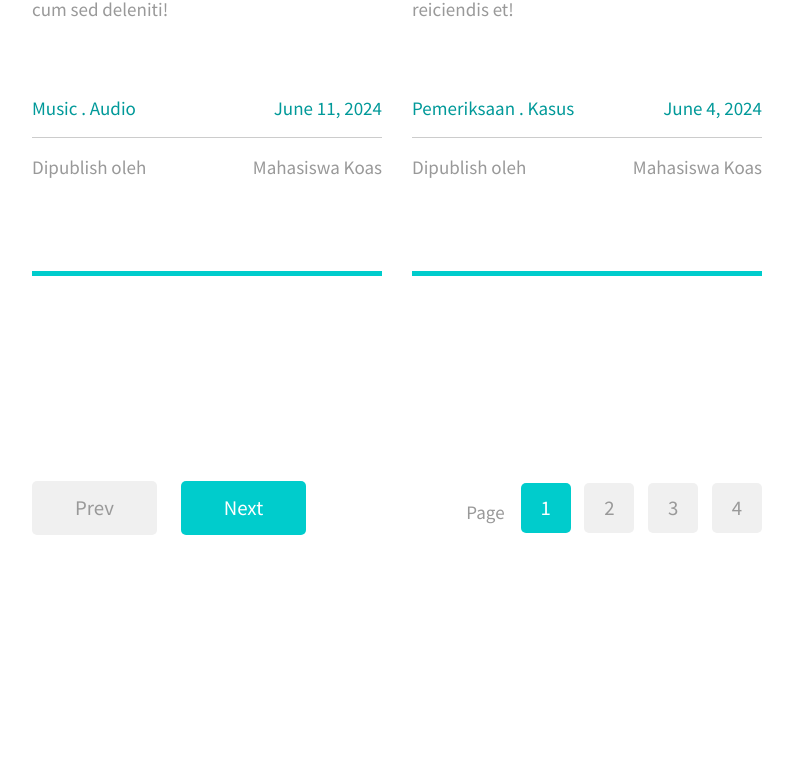
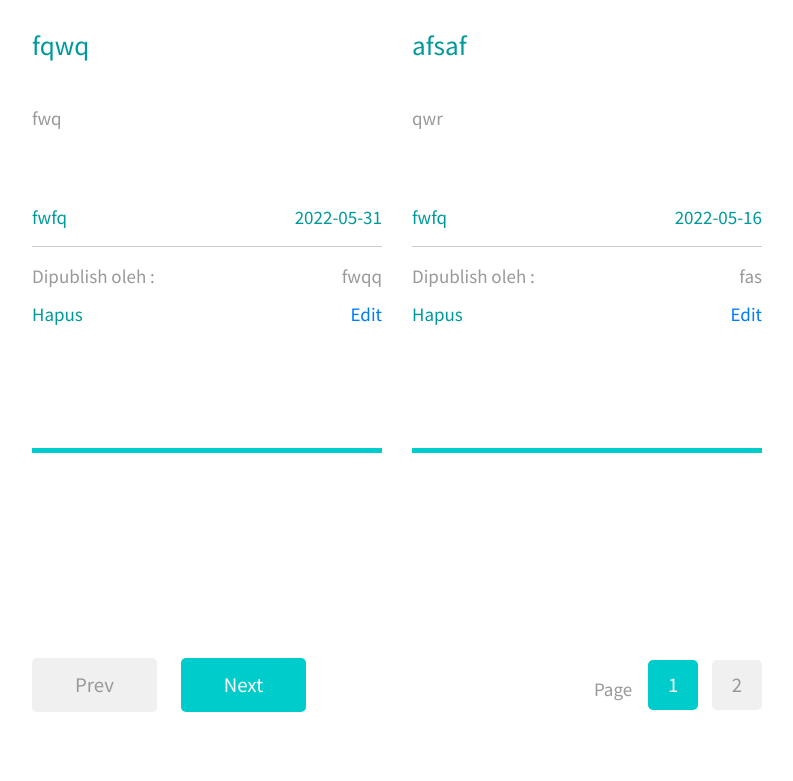
Before and after one commit to SFrian/MF1-TKT--RSGM-online-USK, a PHP site: page /beranda.php in a window 1280 px wide. Shown: the part 1531-2312 px from the top of the page, without its empty margins (403-1196 px from the left). Before the commit the page ends 2066 px from the top, so only its background shows below. Run offline with PHP 8.4, Linux system fonts and the light colour scheme; a user stored in the database is signed in; data comes from the database, SQL or seed files in the repository.

Commit message:
postsesionberanda.php

```diff
--- a/beranda.php
+++ b/beranda.php
@@ -1,4 +1,40 @@
-<!-- membuat paragraf pada html -->
+<?php
+session_start();
+if( !isset($_SESSION['login'])) {
+    header("Location: index.php");
+    exit;
+}
+
+
+// koneksi database
+   require 'config/function.php';
+   // paginasi
+   // konfigurasikan pagination
+   $jumlahDataPerHalaman = 4;
+   $jumlahData = count(query("SELECT * FROM studikasus"));
+   $jumlahHalaman = ceil($jumlahData / $jumlahDataPerHalaman);
+   // op ternari
+   $halamanAktif = (isset($_GET["halaman"])) ? $_GET["halaman"] : 1;
+   $awalData = ($jumlahDataPerHalaman * $halamanAktif) - $jumlahDataPerHalaman;
+
+
+
+
+
+
+   $studikasus = query("SELECT * FROM studikasus ORDER BY id DESC LIMIT $awalData,$jumlahDataPerHalaman");
+//    ORDER BY id DESC
+
+//  Button cari
+// live search
+if(isset($_POST["cari"]) ){
+    $studikasus = cari($_POST["keyword"]);
+
+}
+
+
+?>
+
 <!DOCTYPE html>
 <html lang="en">
 <head>
@@ -22,34 +58,46 @@
             <!-- header bar -->
             <div class="tm-site-header">
                 <div class="mb-3 mx-auto tm-site-logo"><i class="fas fa-times fa-2x"></i></div>
-                <h1 class="text-center">Profile User</h1>
+                <h1 class="text-center">RSGM</h1>
+                <!-- <h1 class="text-center">Profile User</h1> -->
             </div>
             <nav class="tm-nav" id="tm-nav">
                 <ul>
                     <li class="tm-nav-item active"><a href="beranda.php" class="tm-nav-link">
-                        <i class="fas fa-home"></i>
+
+                        <i class="fas fa-h-square"></i>
                         Beranda
                     </a></li>
                     <li class="tm-nav-item"><a href="input_kasus.php" class="tm-nav-link">
-                        <i class="fas fa-pen"></i>
+                        <i class="fas fa-plus"></i>
                         Input Kasus
                     </a></li>
                     <li class="tm-nav-item"><a href="daftar_pasien.php" class="tm-nav-link">
                         <i class="fas fa-users"></i>
                         Daftar Pasien
                     </a></li>
+                    <!-- <li class="tm-nav-item"><a href="profile.php" class="tm-nav-link">
+                        <i class="fas fa-user"></i>
+                        Profile
+                    </a></li> -->
                     <li class="tm-nav-item"><a href="hubungi_kami.php" class="tm-nav-link">
                         <i class="far fa-comments"></i>
                         Hubungi Kami
                     </a></li>
+                    </a></li>
+                    <li class="tm-nav-item"><a href="input_kasus.php" class="tm-nav-link">
+                        <i class="fas fa-plus"></i>
+                        Input Kasus
+
                 </ul>
             </nav>
 
-            <div class="tm-mb-65">
-                <a rel="nofollow" href="https://fb.com/templatemo" class="tm-social-link">
-                    <i class="fab fa-facebook tm-social-icon"></i>
+            <!-- icon soscial media -->
+            <div class="tm-mb-100">
+                <a rel="nofollow" href="logout.php" class="tm-social-link">
+                    <i class="fas fa-sign-out-alt tm-social-icon"></i>
                 </a>
-                <a href="https://twitter.com" class="tm-social-link">
+                <!-- <a href="https://twitter.com" class="tm-social-link">
                     <i class="fab fa-twitter tm-social-icon"></i>
                 </a>
                 <a href="https://instagram.com" class="tm-social-link">
@@ -57,114 +105,90 @@
                 </a>
                 <a href="https://linkedin.com" class="tm-social-link">
                     <i class="fab fa-linkedin tm-social-icon"></i>
-                </a>
+                </a> -->
             </div>
 
         </div>
     </header>
+
     <div class="container-fluid">
+
+
         <main class="tm-main">
 
-            <!-- Form Untuk pencarian  -->
+
             <div class="row tm-row">
                 <div class="col-12">
-                    <form method="GET" class="form-inline tm-mb-80 tm-search-form">
-                        <input class="form-control tm-search-input" name="query" type="text" placeholder="Cari..." aria-label="Search">
-                        <button class="tm-search-button" type="submit">
+                    <!-- Form Untuk pencarian  -->
+                    <form action="" method="post" class="form-inline tm-mb-80 tm-search-form">
+                                        <!-- input pencarian -->
+                        <input autofocus  class="form-control tm-search-input" name="keyword"
+                                type="text" placeholder="Cari..." aria-label="Search" autocomplete="off">
+                                        <!-- tombol Button -->
+                        <button class="tm-search-button" type="submit" name="cari">
                             <i class="fas fa-search tm-search-icon" aria-hidden="true"></i>
                         </button>
                     </form>
                 </div>
             </div>
+
             <div class="row tm-row">
+
+
+    <?php foreach( $studikasus as $row) : ?>
                 <article class="col-12 col-md-6 tm-post">
+                </a></li>
+                    <li class="tm-nav-item"><a href="input_kasus.php" class="tm-nav-link">
+                        <i class="fas fa-plus"></i>
+                        Input Kasus
                     <hr class="tm-hr-primary">
                     <a href="post.html" class="effect-lily tm-post-link tm-pt-60">
                         <div class="tm-post-link-inner">
-                            <img src="img/img-02 - Copy.jpg" alt="Image" class="img-fluid">
+                            <img src="img/<?= $row["gambar"]; ?>" alt="Image" class="img-fluid">
                         </div>
+
                         <span class="position-absolute tm-new-badge">Baru</span>
-                        <h2 class="tm-pt-30 tm-color-primary tm-post-title">Kasus Yang Baru Dipublis</h2>
+
+                        <!-- element judul -->
+                        <h2 class="tm-pt-30 tm-color-primary tm-post-title" ><?= $row["judul"]; ?></h2>
                     </a>
+                        <!-- deskripsi -->
                     <p class="tm-pt-30">
-                        Disini berisikan contoh inputan kasus berserta keterangan info lanjutan dari kasus yang diinput mahasiswa.
+                        <?= $row["deskripsi"]; ?>
                     </p>
+
                     <div class="d-flex justify-content-between tm-pt-45">
-                        <span class="tm-color-primary">Pemeriksaan  . Rutin</span>
-                        <span class="tm-color-primary">April 18, 2022</span>
+                        <!-- keterangan -->
+                        <span class="tm-color-primary">
+                            <?= $row["keterangan"]; ?>
+                        </span>
+
+                        <!-- tanggal bulan dan waktu -->
+                        <span class="tm-color-primary"><?= $row["jadwal"]; ?></span>
                     </div>
                     <hr>
+
                     <div class="d-flex justify-content-between">
                         <span>Dipublish oleh :</span>
-                        <span>Eren Jeagar</span>
+                        <!-- nama disini -->
+                        <span><?= $row["nama"]; ?></span>
+                    </div>
+                    <div class="d-flex justify-content-between">
+                        <a href="hapus.php?id=<?= $row["id"]; ?> " onclick="
+                        return confirm('Apakah anda yakin ingin menghapus Kasus ini?');" class="tm-color-primary">Hapus</a>
+                        <!-- Ubah postingan -->
+                        <a href="edit.php?id=<?= $row["id"]; ?>">Edit</a>
+
                     </div>
                 </article>
-                <article class="col-12 col-md-6 tm-post">
-                    <hr class="tm-hr-primary">
-                    <a href="post.html" class="effect-lily tm-post-link tm-pt-60">
-                        <div class=" tm-post-link-inner">
-                            <img src="img/img-02 - Copy.jpg" alt="Image" class="img-fluid">
-                        </div>
-                        <span class="position-absolute tm-new-badge">Baru</span>
-                        <h2 class="tm-pt-30 tm-color-primary tm-post-title">Pemeriksaan Kesehatan Gigi Gratis</h2>
-                    </a>
-                    <p class="tm-pt-30">
-                        Disini berisikan contoh inputan kasus berserta keterangan info lanjutan dari kasus yang diinput mahasiswa.
-                    </p>
-                    <div class="d-flex justify-content-between tm-pt-45">
-                        <span class="tm-color-primary">Pemeriksaan . Gratis</span>
-                        <span class="tm-color-primary">April 31, 2022</span>
-                    </div>
-                    <hr>
-                    <div class="d-flex justify-content-between">
-                        <!-- ini bisa diisikan ditangani? -->
-                        <span>Dipublish oleh</span>
-                        <span>Mahasiswa Koas</span>
-                    </div>
-                </article>
-                <article class="col-12 col-md-6 tm-post">
-                    <hr class="tm-hr-primary">
-                    <a href="post.html" class="effect-lily tm-post-link tm-pt-20">
-                        <div class="tm-post-link-inner">
-                            <img src="img/img-02 - Copy.jpg" alt="Image" class="img-fluid">
-                        </div>
-                        <h2 class="tm-pt-30 tm-color-primary tm-post-title">Example Case 1</h2>
-                    </a>
-                    <p class="tm-pt-30">
-                       Lorem ipsum, dolor sit amet consectetur adipisicing elit. Beatae culpa, in libero et doloremque quae facere commodi voluptatibus nemo quia! Necessitatibus impedit temporibus et ullam nobis autem cum sed deleniti!
-                    </p>
-                    <div class="d-flex justify-content-between tm-pt-45">
-                        <span class="tm-color-primary">Music . Audio</span>
-                        <span class="tm-color-primary">June 11, 2024</span>
-                    </div>
-                    <hr>
-                    <div class="d-flex justify-content-between">
-                        <span>Dipublish oleh</span>
-                        <span>Mahasiswa Koas</span>
-                    </div>
-                </article>
-                <article class="col-12 col-md-6 tm-post">
-                    <hr class="tm-hr-primary">
-                    <a href="post.html" class="effect-lily tm-post-link tm-pt-20">
-                        <div class="tm-post-link-inner">
-                            <img src="img/img-02 - Copy.jpg" alt="Image" class="img-fluid">
-                        </div>
-                        <h2 class="tm-pt-30 tm-color-primary tm-post-title">Example Case 2 </h2>
-                    </a>
-                    <p class="tm-pt-30">
-                        Lorem ipsum dolor sit amet consectetur adipisicing elit. Assumenda, repellat illum! Officia similique dolore minima, commodi nobis doloribus praesentium ipsa odio quia. Iusto ab aliquid temporibus molestiae enim reiciendis et!
-                    </p>
-                    <div class="d-flex justify-content-between tm-pt-45">
-                        <span class="tm-color-primary">Pemeriksaan . Kasus</span>
 
-                        <span class="tm-color-primary">June 4, 2024</span>
-                    </div>
-                    <hr>
-                    <div class="d-flex justify-content-between">
-                        <span>Dipublish oleh</span>
-                        <span> Mahasiswa Koas</span>
-                    </div>
-                </article>
+                <!-- fix article -->
+
+
+    <?php endforeach; ?>
+
+                <!-- span artikel kosong -->
+                <!-- buat next row atau pages -->
                 <article class="col-12 col-md-6 tm-post">
                     <hr class="tm-hr-primary">
                     <a href="post.html" class="effect-lily tm-post-link tm-pt-20">
@@ -173,34 +197,56 @@
 
                     </a>
                 </article>
+
                 <article class="col-12 col-md-6 tm-post">
                     <hr class="tm-hr-primary">
                     <a href="post.html" class="effect-lily tm-post-link tm-pt-20">
                     </a>
                 </article>
             </div>
+
             <div class="row tm-row tm-mt-100 tm-mb-75">
+                <!-- next or previous pages  -->
                 <div class="tm-prev-next-wrapper">
-                    <a href="#" class="mb-2 tm-btn tm-btn-primary tm-prev-next disabled tm-mr-20">Prev</a>
-                    <a href="#" class="mb-2 tm-btn tm-btn-primary tm-prev-next">Next</a>
+            <?php if( $halamanAktif > 1 ) : ?>
+                    <a href="?halaman=<?= $halamanAktif -1; ?>" class="mb-2 tm-btn tm-btn-primary tm-prev-next">Prev</a>
+
+            <?php else : ?>
+                    <a href="?halaman=<?= $halamanAktif -1; ?>" class="mb-2 tm-btn tm-btn-primary tm-prev-next disabled tm-mr-20">Prev</a>
+
+            <?php endif; ?>
+
+            <?php if( $halamanAktif < $jumlahHalaman ) : ?>
+
+                    <a href="?halaman=<?= $halamanAktif +1; ?>" class="mb-2 tm-btn tm-btn-primary tm-prev-next">Next</a>
+            <?php else : ?>
+
+                    <a href="?halaman=<?= $halamanAktif +1; ?>" class="mb-2 tm-btn tm-btn-primary disabled tm-prev-next">Next</a>
+            <?php endif; ?>
+
+
                 </div>
+
                 <div class="tm-paging-wrapper">
                     <span class="d-inline-block mr-3">Page</span>
                     <nav class="tm-paging-nav d-inline-block">
+
+            <!-- pengulangan pagination -->
                         <ul>
+            <?php for( $i = 1; $i <= $jumlahHalaman; $i++ ) : ?>
+                            <?php if( $i == $halamanAktif ) : ?>
                             <li class="tm-paging-item active">
-                                <a href="#" class="mb-2 tm-btn tm-paging-link">1</a>
+                                <a href="?halaman=<?= $i; ?>" class="mb-2 tm-btn tm-paging-link"><?= $i; ?></a>
                             </li>
+                            <?php else : ?>
                             <li class="tm-paging-item">
-                                <a href="#" class="mb-2 tm-btn tm-paging-link">2</a>
+                                <a href="?halaman=<?= $i; ?>" class="mb-2 tm-btn tm-paging-link"><?= $i; ?></a>
                             </li>
-                            <li class="tm-paging-item">
-                                <a href="#" class="mb-2 tm-btn tm-paging-link">3</a>
-                            </li>
-                            <li class="tm-paging-item">
-                                <a href="#" class="mb-2 tm-btn tm-paging-link">4</a>
-                            </li>
+
+                            <?php endif; ?>
+            <?php endfor; ?>
                         </ul>
+
                     </nav>
                 </div>
             </div>
@@ -208,6 +254,9 @@
 
             </footer>
         </main>
+
+
+
     </div>
     <script src="js/jquery.min.js"></script>
     <script src="js/templatemo-script.js"></script>
```
